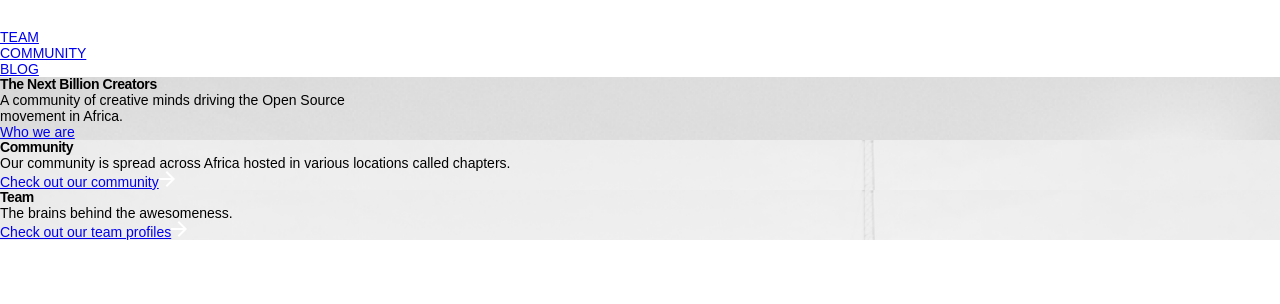
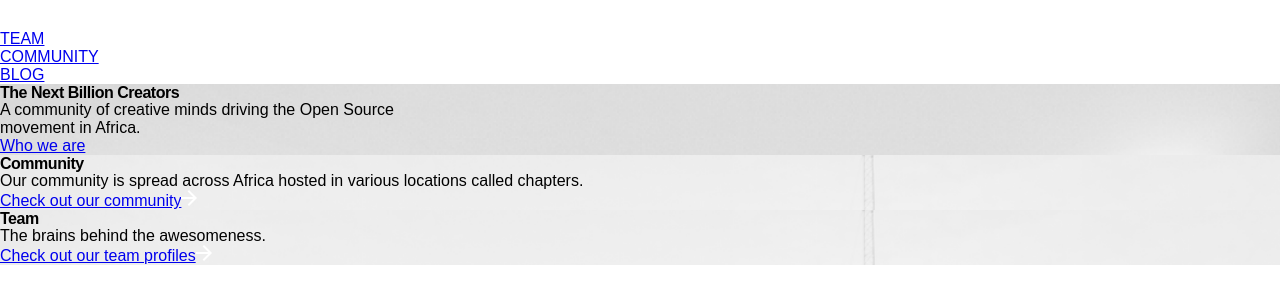
Before and after one commit to oscafrica/oscafrica.org-v2, a Next.js app: page / in a window 1280 px wide. Shown: the top 304 px of the page. Built offline with nearby package versions, Linux system fonts and the light colour scheme.

Commit message:
update base font to 16px

```diff
--- a/src/styles/styles.css
+++ b/src/styles/styles.css
@@ -26,7 +26,7 @@ body * {
   box-sizing: border-box;
   margin: 0px;
   padding: 0px;
-  font-size: 14px;
+  font-size: 16px;
 }
 
 body *:focus {
--- a/tailwind.config.js
+++ b/tailwind.config.js
@@ -65,7 +65,7 @@ module.exports = {
         }
       },
       fontSize: {
-        base: "1.4rem",
+        base: "1.6rem",
         h1: "6.8rem",
         h2: "4.5rem",
         h3: "4.1rem",
```
